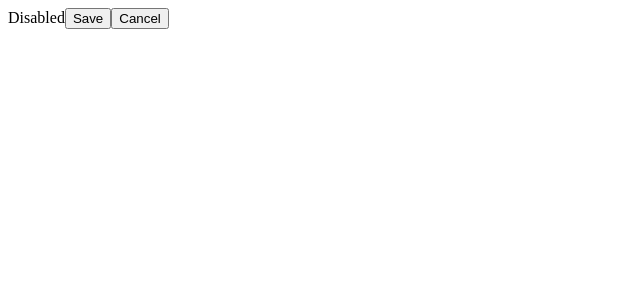
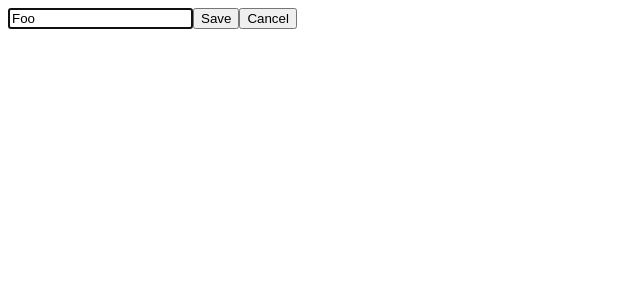
Before and after one commit to zaboco/typed-machine, a React (Vite) app: page / in a window 1280 px wide. Both pictures are taken after a click on the button "Edit". Shown: the top 300 px of the page, without its empty margins (0-640 px from the left). Built offline with nearby package versions, Linux system fonts and the light colour scheme.

Commit message:
add model

```diff
--- a/src/Actions.ts
+++ b/src/Actions.ts
@@ -1,6 +1,11 @@
 export type Action<T extends string = string, P = {}> = { type: T; payload?: P };
+export type ActionP<T extends string, P> = { type: T; payload: P };
 export type Dispatch<A extends Action> = (action: A) => void;
 
-export function action<T extends string, P>(type: T, payload?: P): Action<T, P> {
+export function action<T extends string>(type: T): Action<T> {
+  return { type };
+}
+
+export function actionP<T extends string, P>(type: T, payload: P): ActionP<T, P> {
   return { type, payload };
 }
--- a/src/App.tsx
+++ b/src/App.tsx
@@ -1,8 +1,10 @@
 import * as React from 'react';
 import { EditiabbleInput } from './EditableInput';
+import { ToggleMachine } from './ToggleMachine';
 
 export class App extends React.Component {
   render() {
-    return <EditiabbleInput />;
+    // return <ToggleMachine />;
+    return <EditiabbleInput value="Foo" />;
   }
 }
--- a/src/EditableInput.tsx
+++ b/src/EditableInput.tsx
@@ -1,50 +1,73 @@
 import * as React from 'react';
 import { Machine, Graph } from './Machine';
-import { Action, action } from './Actions';
+import { Action, action, actionP, ActionP } from './Actions';
 
-type EditiabbleGraph = Graph<EditiabbleState, EditiabbleActionMap>;
+type EditiabbleGraph = Graph<EditiabbleState, EditiabbleActionMap, EditiabbleModelMap>;
 
 type EditiabbleState = 'Readonly' | 'Editing';
 
 type EditiabbleActionMap = {
   Readonly: Action<'START_EDITING'>;
-  Editing: Action<'CHANGE_TEXT', string> | Action<'SAVE'> | Action<'DISCARD'>;
+  Editing: ActionP<'CHANGE_TEXT', string> | Action<'SAVE'> | Action<'DISCARD'>;
 };
 
-const EditiabbleGraph: EditiabbleGraph = {
+type EditiabbleModelMap = {
+  Readonly: string;
+  Editing: { previous: string; draft: string };
+};
+
+const makeEditiabbleGraph = (initialValue: string): EditiabbleGraph => ({
   Readonly: {
-    render: dispatch => (
+    model: initialValue,
+    render: (dispatch, model) => (
       <div>
-        Enabled
+        {model}
         <button onClick={() => dispatch(action('START_EDITING'))}>Edit</button>
       </div>
     ),
-    transition: action => {
+    transition: (action, model) => {
       switch (action.type) {
         case 'START_EDITING':
-          return 'Editing';
+          return ['Editing', { draft: model, previous: model }];
       }
     },
   },
   Editing: {
-    render: dispatch => (
-      <div>
-        Disabled
-        <button onClick={() => dispatch(action('SAVE'))}>Save</button>
-        <button onClick={() => dispatch(action('DISCARD'))}>Cancel</button>
-      </div>
-    ),
-    transition: action => {
+    model: { draft: initialValue, previous: initialValue },
+    render: (dispatch, { draft }) => {
+      return (
+        <div>
+          <input
+            type="text"
+            value={draft}
+            autoFocus={true}
+            onChange={ev => {
+              dispatch(actionP('CHANGE_TEXT', ev.target.value));
+            }}
+          />
+          <button onClick={() => dispatch(action('SAVE'))}>Save</button>
+          <button onClick={() => dispatch(action('DISCARD'))}>Cancel</button>
+        </div>
+      );
+    },
+    transition: (action, { previous, draft }) => {
       switch (action.type) {
         case 'SAVE':
+          return ['Readonly', draft];
         case 'DISCARD':
+          return ['Readonly', previous];
         case 'CHANGE_TEXT':
-          return 'Readonly';
+          return ['Editing', { previous, draft: action.payload }];
       }
     },
   },
+});
+
+export type EditiabbleInputProps = {
+  initial?: EditiabbleState;
+  value: string;
 };
 
-export const EditiabbleInput = ({ initial = 'Readonly' }: { initial?: EditiabbleState }) => (
-  <Machine current={initial} graph={EditiabbleGraph} />
+export const EditiabbleInput = ({ initial = 'Readonly', value }: EditiabbleInputProps) => (
+  <Machine current={initial} graph={makeEditiabbleGraph(value)} />
 );
--- a/src/Machine.ts
+++ b/src/Machine.ts
@@ -1,42 +1,66 @@
 import * as React from 'react';
 import { Action, Dispatch } from './Actions';
 
-export class Machine<S extends string, AM extends ActionMap<S>> extends React.Component<
-  Fsm<S, AM>,
-  Fsm<S, AM>
-> {
+export class Machine<
+  S extends string,
+  AM extends ActionMap<S>,
+  MM extends ModelMap<S> = ModelMap<S>
+> extends React.Component<Fsm<S, AM, MM>, Fsm<S, AM, MM>> {
   state = {
     current: this.props.current,
     graph: this.props.graph,
   };
 
   render() {
-    return renderCurrent(this.state, current => {
-      this.setState({ current });
+    return renderCurrent(this.state, ([current, model]) => {
+      this.setState(({ graph }) => {
+        return {
+          current,
+          graph: Object.assign({}, graph, {
+            [current]: Object.assign({}, graph[current], {
+              model,
+            }),
+          }),
+        };
+      });
     });
   }
 }
 
-function renderCurrent<S extends string, AM extends ActionMap<S>>(
-  fsm: Fsm<S, AM>,
-  onStateChange: (s: S) => void,
+function renderCurrent<S extends string, AM extends ActionMap<S>, MM extends ModelMap<S>>(
+  fsm: Fsm<S, AM, MM>,
+  onStateChange: ([s, m]: [S, MM[S]]) => void,
 ) {
-  const node = fsm.graph[fsm.current] as FsmNode<S, AM[typeof fsm.current]>;
+  const node = fsm.graph[fsm.current] as FsmNode<
+    S,
+    AM[typeof fsm.current],
+    MM[typeof fsm.current],
+    MM[S]
+  >;
+
   return node.render(action => {
-    onStateChange(node.transition(action));
-  });
+    onStateChange(node.transition(action, node.model));
+  }, node.model);
 }
 
-interface Fsm<S extends string, AM extends ActionMap<S>> {
+interface Fsm<S extends string, AM extends ActionMap<S>, MM extends ModelMap<S> = ModelMap<S>> {
   current: S;
-  graph: Graph<S, AM>;
+  graph: Graph<S, AM, MM>;
 }
 
-export type Graph<S extends string, AM extends ActionMap<S>> = { [s in S]: FsmNode<S, AM[s]> };
+export type Graph<
+  S extends string,
+  AM extends ActionMap<S>,
+  MM extends ModelMap<S> = ModelMap<S>
+> = { [s in S]: FsmNode<S, AM[s], MM[s], MM[S]> };
 
 type ActionMap<S extends string> = Record<S, Action>;
+type ModelMap<S extends string> = Record<S, Object | string | number | boolean | null>;
 
-interface FsmNode<S extends string, A extends Action> {
-  transition: (a: A) => S;
-  render: (d: Dispatch<A>) => JSX.Element;
+// type DefaultModelMap<S extends string> = Record<S, null>
+
+interface FsmNode<S extends string, A extends Action, M, OM> {
+  model: M;
+  transition: (a: A, m: M) => [S, OM];
+  render: (d: Dispatch<A>, m: M) => JSX.Element;
 }
```
Also changed, not shown: src/ToggleMachine.tsx (+6 -4 lines).
